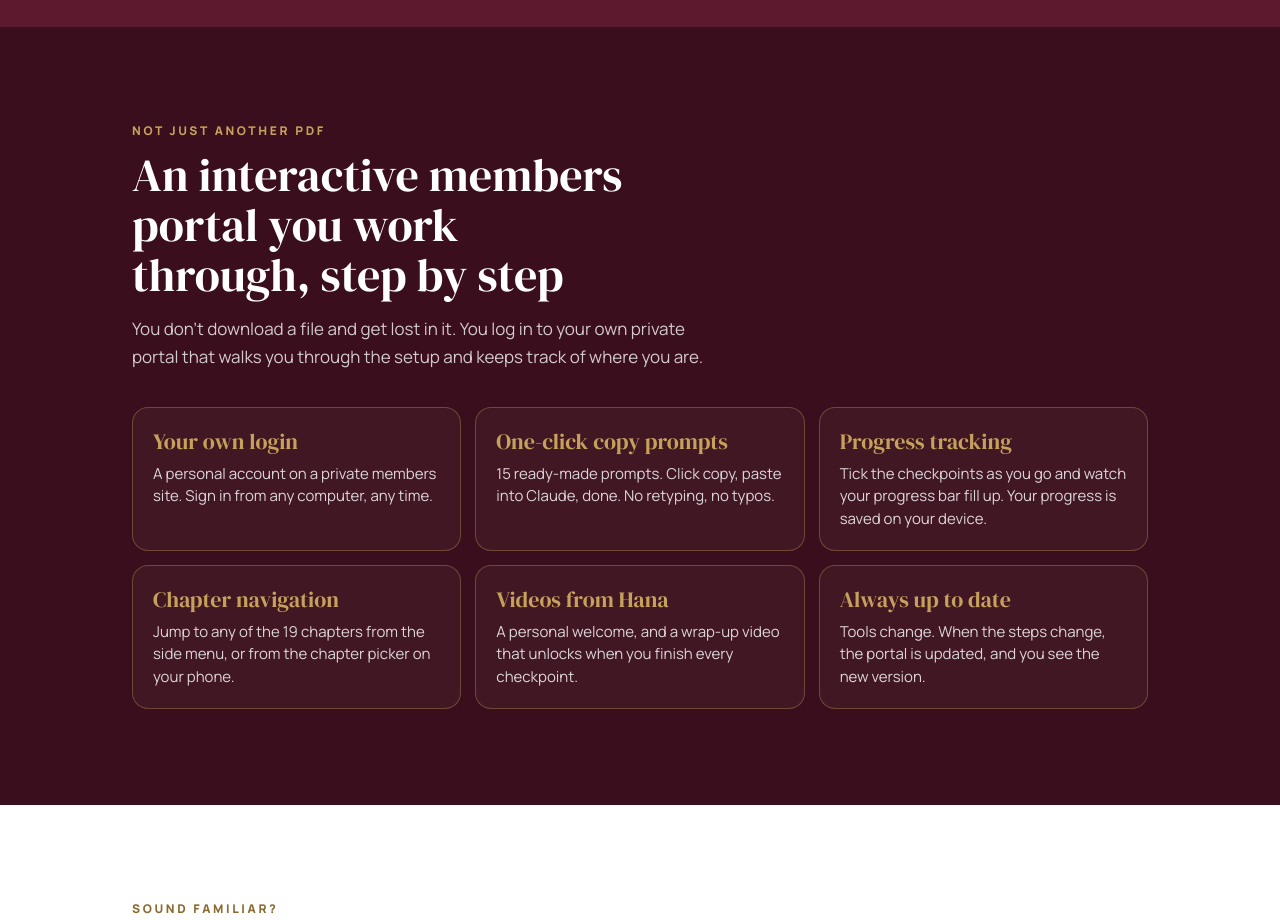
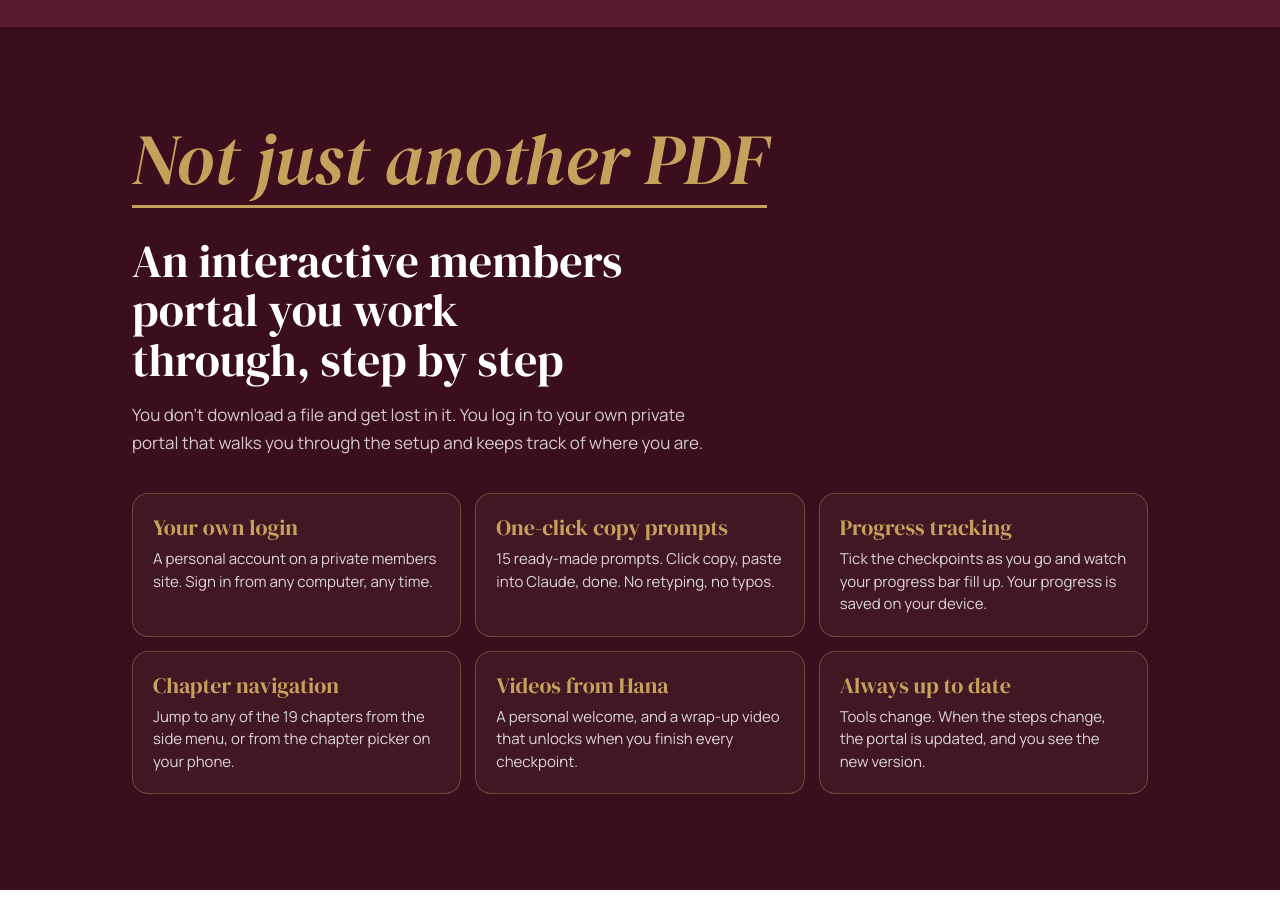
Before and after one commit to eaacademy/ai-video-editor-playbook, a Next.js app: page / in a window 1280 px wide. Shown: the part 960-1880 px from the top of the page. Built offline with nearby package versions, Linux system fonts and the light colour scheme; no server answers.

Commit message:
Make 'Not just another PDF' a big headline
Co-Authored-By: Claude Opus 5.5 <noreply@anthropic.com>
Claude-Session: https://claude.ai/code/session_01Jt8oKoMJgxBwMFvgDhjZzz

```diff
--- a/app/page.tsx
+++ b/app/page.tsx
@@ -132,7 +132,7 @@ export default async function Home() {
         {/* Not a PDF */}
         <section className="sp-sec sp-portal">
           <div className="sp-wrap">
-            <div className="eyebrow">Not just another PDF</div>
+            <div className="sp-notpdf">Not just another PDF</div>
             <h2 className="sp-h2">An interactive members portal you work through, step by step</h2>
             <p className="sp-sub">
               You don&apos;t download a file and get lost in it. You log in to your own private portal that walks you
--- a/app/sales.css
+++ b/app/sales.css
@@ -159,3 +159,13 @@
 .sp-feats p { margin: 8px 0 0; font-size: 15px; line-height: 1.5; color: rgba(255, 255, 255, 0.82); }
 @media (max-width: 860px) { .sp-feats { grid-template-columns: repeat(2, minmax(0, 1fr)); } }
 @media (max-width: 520px) { .sp-feats { grid-template-columns: 1fr; } }
+.sp-notpdf {
+  display: inline-block;
+  font: 400 clamp(40px, 7vw, 72px)/1 var(--display);
+  font-style: italic;
+  color: var(--gold);
+  border-bottom: 3px solid var(--gold);
+  padding-bottom: 10px;
+  margin-bottom: 10px;
+}
+.sp-portal .sp-h2 { margin-top: 18px; }
```
